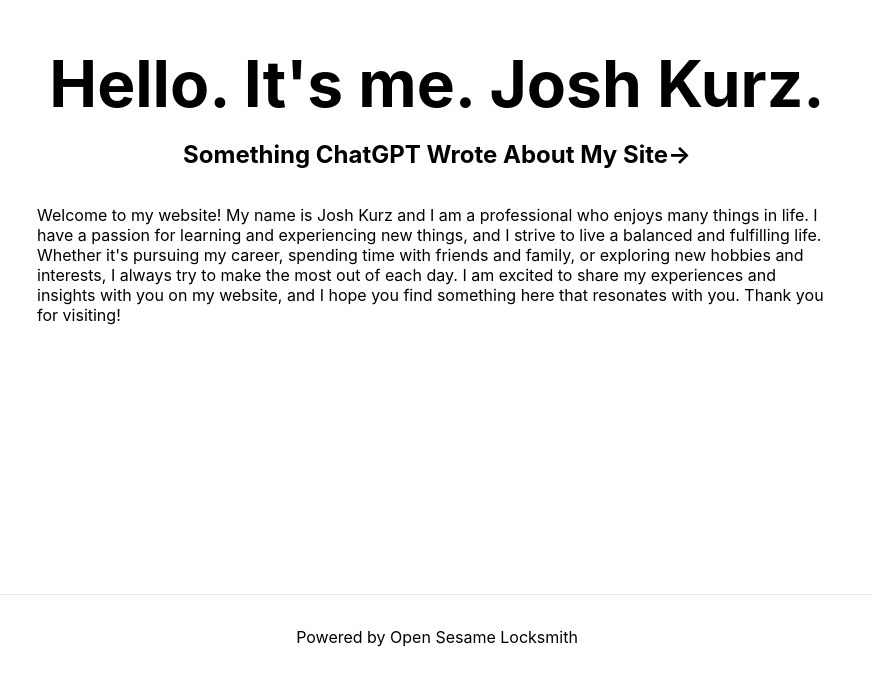
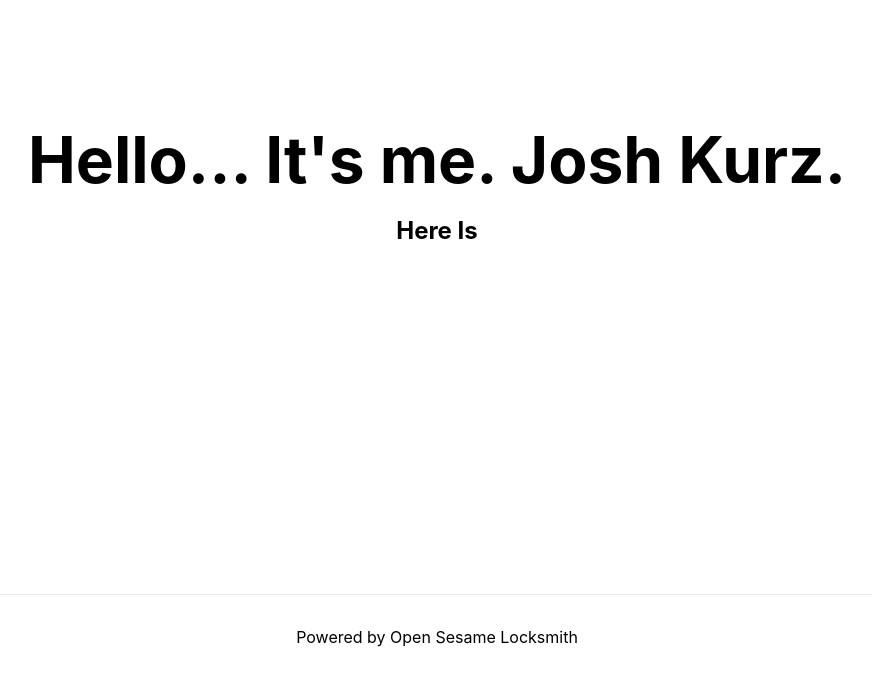
Before and after one commit to joshkurz/joshkurzsite, a Next.js app: page / in a window 1280 px wide. Shown: the part 206-885 px from the top of the page, without its empty margins (203-1075 px from the left). Built offline with nearby package versions, Linux system fonts and the light colour scheme.

Commit message:
adding cool typing function

```diff
--- a/package.json
+++ b/package.json
@@ -13,6 +13,7 @@
     "eslint-config-next": "13.0.6",
     "next": "13.0.6",
     "react": "18.2.0",
-    "react-dom": "18.2.0"
+    "react-dom": "18.2.0",
+    "typewriter-effect": "^2.19.0"
   }
 }
--- a/pages/api/hello.js
+++ b/pages/api/hello.js
@@ -1,5 +1,5 @@
 // Next.js API route support: https://nextjs.org/docs/api-routes/introduction
 
 export default function handler(req, res) {
-  res.status(200).json({ name: 'John Doe' })
+  res.status(200).json({ name: 'Josh Kurz' })
 }
--- a/pages/index.js
+++ b/pages/index.js
@@ -1,6 +1,7 @@
 import Head from 'next/head'
 import Image from 'next/image'
 import styles from '../styles/Home.module.css'
+import Typewriter from "typewriter-effect";
 
 export default function Home() {
   return (
@@ -13,12 +14,37 @@ export default function Home() {
 
       <main className={styles.main}>
         <h1 className={styles.title}>
-          Hello. It&apos;s me. Josh Kurz.
+        <Typewriter
+          onInit={(typewriter)=> {
+          typewriter
+          .typeString("Hello... It's me. Josh Kurz.")
+          .start();
+          }}
+        />
         </h1>
 
         <div className={styles.grid}>
-            <h2>Something ChatGPT Wrote About My Site&rarr;</h2>
-            <p>Welcome to my website! My name is Josh Kurz and I am a professional who enjoys many things in life. I have a passion for learning and experiencing new things, and I strive to live a balanced and fulfilling life. Whether it&apos;s pursuing my career, spending time with friends and family, or exploring new hobbies and interests, I always try to make the most out of each day. I am excited to share my experiences and insights with you on my website, and I hope you find something here that resonates with you. Thank you for visiting!</p>
+            <h2>
+              <Typewriter
+                onInit={(typewriter)=> {
+                typewriter
+                .pauseFor(4000)
+                .typeString("Here Is Something ChatGPT Wrote ->")
+                .start();
+                }}
+               />
+            </h2>
+        </div>
+        <div className={styles.grid}>
+            <Typewriter
+                onInit={(typewriter)=> {
+                typewriter
+                .pauseFor(10000)
+                .changeDelay(50)
+                .typeString("<br></br>Welcome to my website! My name is Josh Kurz and I am a professional who enjoys many things in life. I have a passion for learning and experiencing new things, and I strive to live a balanced and fulfilling life. Whether it&apos;s pursuing my career, spending time with friends and family, or exploring new hobbies and interests, I always try to make the most out of each day. I am excited to share my experiences and insights with you on my website, and I hope you find something here that resonates with you. Thank you for visiting!")
+                .start();
+                }}
+                />
         </div>
       </main>
 
--- a/styles/Home.module.css
+++ b/styles/Home.module.css
@@ -100,6 +100,7 @@
 .card p {
   margin: 0;
   font-size: 1.25rem;
+  min-width: 400px;
   line-height: 1.5;
 }
 
--- a/styles/globals.css
+++ b/styles/globals.css
@@ -24,3 +24,7 @@ a {
     background: black;
   }
 }
+
+span.Typewriter__cursor {
+  display: none;
+}
```
Also changed, not shown: 1 other file (tests, documents, lock files or other folders).
